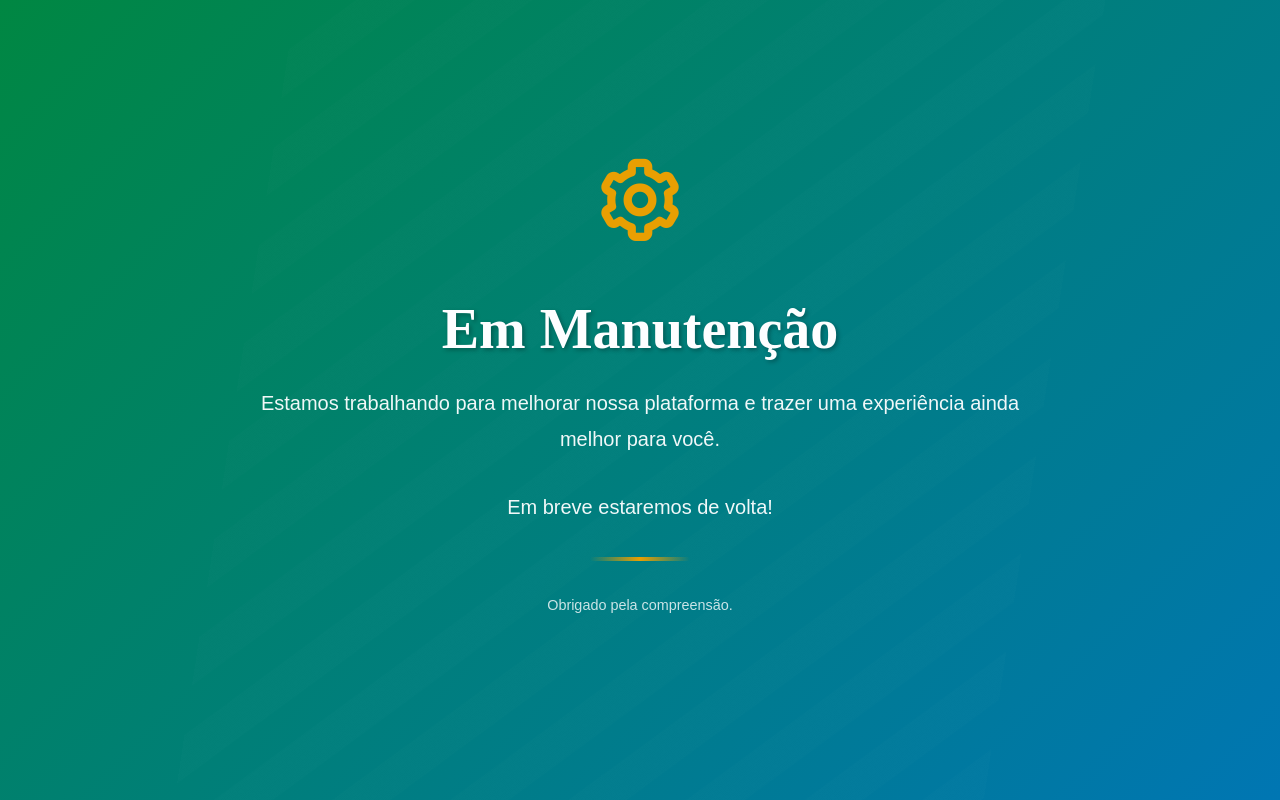
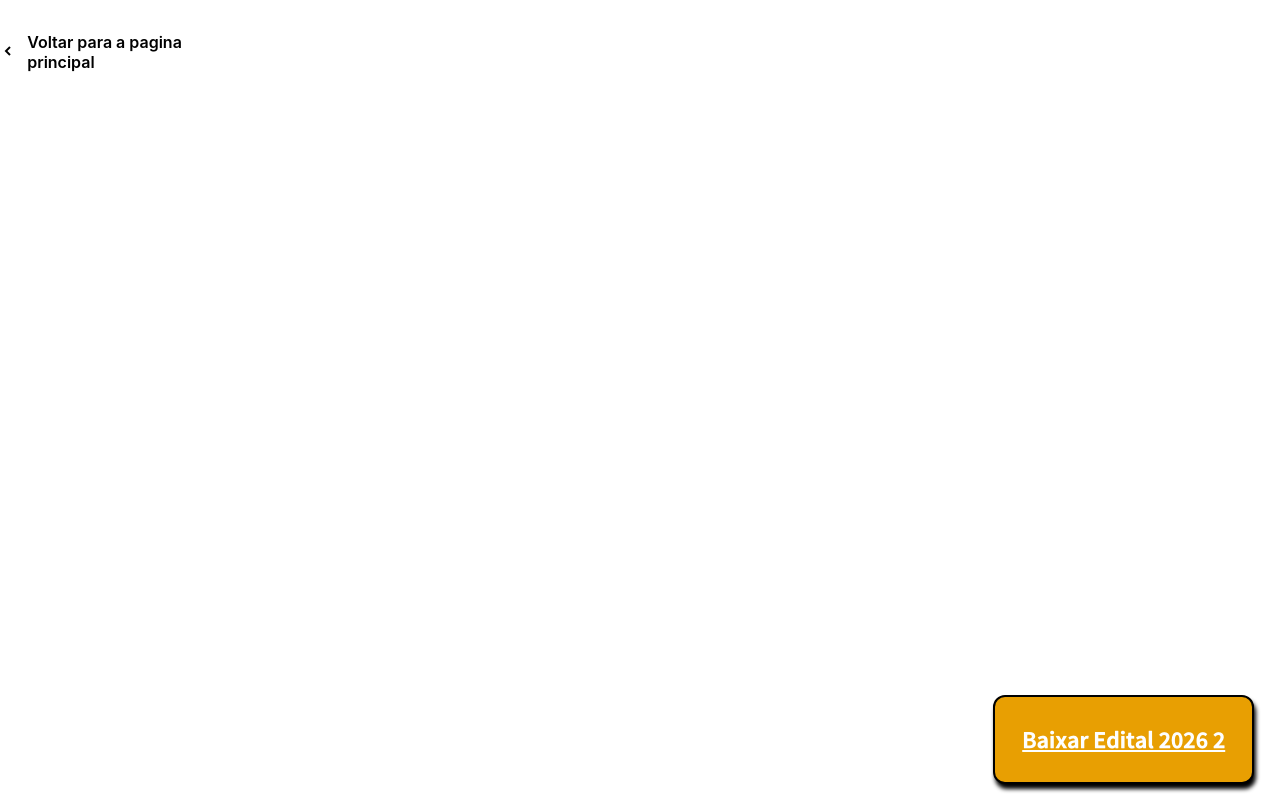
Before and after one commit to Evymendes/site-favela, a React (Create React App) app: page /edict2026 in a window 1280 px wide. Built offline with nearby package versions, Linux system fonts and the light colour scheme; a web font is replaced by a local one.

Commit message:
Feature edict 2026

```diff
--- a/package.json
+++ b/package.json
@@ -23,8 +23,7 @@
   },
   "eslintConfig": {
     "extends": [
-      "react-app",
-      "react-app/jest"
+      "react-app"
     ]
   },
   "browserslist": {
--- /dev/null
+++ b/src/Pages/Edital2026/index.js
@@ -0,0 +1,100 @@
+import React from 'react';
+import styled from 'styled-components'
+import { Link } from 'react-router-dom';
+
+import pdf from "../../assets/EditalDeAcessoARecursos2026.pdf"
+
+const Content = styled.section`
+  position: relative;
+  width: 100%;
+  height: auto;
+  min-height: 100vh;
+  display: flex;
+  flex-direction: column;
+  align-items: center;
+  /* justify-content: center; */
+  background: fff;
+  z-index: 1;
+  overflow: hidden;
+`;
+
+const BoxContent = styled.div`
+  width: 100%;
+  max-width: 1440px;
+  padding: 2rem 0;
+
+  iframe {
+    border: none;
+  }
+`
+
+const BoxBack = styled.div`
+padding-top: 2rem;
+width: 100%;
+max-width: 1440px;
+> div {
+  max-width: 246px;
+  > a {
+    align-items: center;
+    gap: 0.7rem;
+    text-decoration: none;
+    color: #000;
+    font-weight: 600;
+    display: ${(props) => (!props.showLink ? 'flex' : 'none')};
+  }
+}
+`;
+
+const TextHighlight = styled.a`
+  display: flex;
+  justify-content: center;
+  background: #e89f02;
+  padding: 1.7rem;
+  border: 2px solid black;
+  border-radius: 12px;
+  box-shadow: 2px 5px 4px #000;
+  font-size: 1.5rem;
+  font-family: FallingSky Bold;
+  color: var(--color_white);
+  white-space: nowrap;
+  overflow: hidden;
+  text-overflow: ellipsis;
+  position: absolute;
+  bottom: 2%;
+  right: 2%;
+`;
+
+const Edict2026 = () => {
+  return (
+    <Content>
+      <BoxBack>
+        <div>
+          <Link to="/">
+            <div>
+              <i class='bx bxs-chevron-left' ></i>
+            </div>
+            Voltar para a pagina principal
+          </Link>
+        </div>
+      </BoxBack>
+      <TextHighlight
+        href={pdf}
+        download="EditalDeAcessoARecursos2026.pdf"
+      >
+        Baixar Edital 2026 2
+      </TextHighlight>
+      <BoxContent>
+        {/* <iframe title="PDF Viewer" src={pdf} width="100%" height="100%"></iframe> */}
+        <div style={{ height: '80vh', width: '100%' }}>
+          <iframe
+            src={pdf}
+            style={{ width: '100%', height: '100%' }}
+            title="PDF Viewer"
+          />
+        </div>
+      </BoxContent>
+    </Content>
+  )
+}
+
+export default Edict2026;
--- a/src/Pages/Home/index.js
+++ b/src/Pages/Home/index.js
@@ -137,8 +137,8 @@ function Home() {
   return (
     <>
       <S.Container>
-        <Link to="/aprovados2025">
-          <S.TextHighlight> Aprovados 2025 </S.TextHighlight>
+        <Link to="/edict2026">
+          <S.TextHighlight> Edital 2026</S.TextHighlight>
         </Link>
       </S.Container>
       <BarParces>
--- a/src/Pages/Notice/index.js
+++ b/src/Pages/Notice/index.js
@@ -202,9 +202,9 @@ const Notice = () => {
 
   return (
     <>
-      <Content id='resultados'>
+      <Content id='3anos'>
         <BoxContent>
-          <h2>Resultados</h2>
+          <h2>3 anos</h2>
           <MenubyYear>
             <MenubyYearOption selected={activeButton === 2024} onClick={() => setActiveButton(2024)}>2024</MenubyYearOption>
             <MenubyYearOption selected={activeButton === 2023} onClick={() => setActiveButton(2023)}>2023</MenubyYearOption>
--- a/src/Routes/routes.js
+++ b/src/Routes/routes.js
@@ -1,14 +1,109 @@
 import React from "react";
-import { Routes, Route, BrowserRouter } from "react-router-dom";
+import { Routes, Route, BrowserRouter, Navigate } from "react-router-dom";
 
-import Maintenance from "../Pages/Maintenance";
+// import Home from "../Pages/Home";
+import Program from "../Pages/Program";
+import Notice from "../Pages/Notice";
+import TheCommunities from "../Pages/TheCommunities";
+import Gallery from "../Pages/Gallery";
+
+// 2023
+import ProgramLaunch from "../Pages/Gallery/2023/ProgramLaunch";
+import Prazeres from "../Pages/Gallery/2023/ProgramLaunch/prazeres";
+import CerroCora from "../Pages/Gallery/2023/ProgramLaunch/cerroCora";
+import GuararapeseVilaCandido from "../Pages/Gallery/2023/ProgramLaunch/guararapes-vilaCandido";
+import EdictRefinementSeminar2023 from "../Pages/Gallery/2023/EdictRefinementSeminar";
+import DefinitionOfSupportedProjects from "../Pages/Gallery/2023/DefinitionOfSupportedProjects";
+import IntroducingProjectsToCommunities from "../Pages/Gallery/2023/IntroducingProjectsToCommunities";
+import ProjectManagementCourse from "../Pages/Gallery/2023/ProjectManagementCourse";
+import BookRelease from "../Pages/Gallery/2023/BookRelease";
+import LaunchYouInThePark from "../Pages/Gallery/2023/LaunchYouInThePark";
+import ProjectsInAction from "../Pages/Gallery/2023/PrejectsInAction"
+import RegisterOfEvents from "../Pages/Gallery/2023/RegisterOfEvents"
+
+// 2024
+import EdictRefinementSeminar2024 from "../Pages/Gallery/2024/EdictRefinementSeminar";
+import AprovedProjects from "../Pages/Gallery/2024/AprovedProjects";
+import TrainingActivities from "../Pages/Gallery/2024/TrainingActivities";
+import OrganizationalStrengthening from "../Pages/Gallery/2024/OrganizationalStrengthening";
+import OngoingProjects from "../Pages/Gallery/2024/OngoingProjects";
+import InteractionswithTijucaNationalPark from "../Pages/Gallery/2024/InteractionswithTijucaNationalPark";
+import RegisterOfEvents2024 from "../Pages/Gallery/2024/RegisterOfEvents";
+
+// 2025
+import EdictRefinementSeminar2025 from "../Pages/Gallery/2025/EdictRefinementSeminar";
+import AprovedProjects2025 from "../Pages/Gallery/2025/AprovedProjects";
+import Mentoring from "../Pages/Gallery/2025/Mentoring";
+import GoodMorningFavela from "../Pages/Gallery/2025/GoodMorningFavela";
+
+// 2026
+import Edict2026 from "../Pages/Edital2026";
+
+// import Recursos from "../Pages/EditalRecursos";
+// import Perguntas from "../Pages/EditalRecursos/Perguntas";
+// import PreSelecao from "../Pages/Pre-selecionados"
+// import Edital2025 from "../Pages/Edital2025";
+// import YouInThePark from "../Pages/YouInThePark";
+
+import Aprovaos2025 from "../Pages/Aprovados2025"
+import Directors from "../Pages/Directors";
+import Team from "../Pages/Team";
+import MainPage from "../Pages/MainPage";
 
 const RoutesScreens = () => {
    return (
       <BrowserRouter>
          <Routes>
-            {/* Todas as rotas redirecionam para a página de manutenção */}
-            <Route path='*' element={<Maintenance />} />
+            <Route path='/' element={<MainPage />} exact />
+            {/* Página de Manutenção - Todas as rotas redirecionam para aqui */}
+            {/* <Route path='/' element={<Maintenance />} exact />
+            <Route path='*' element={<Navigate to='/' replace />} /> */}
+            {/* <Route path='/recursos' element={<Recursos />} /> */}
+            {/* <Route path='recursos/perguntas-mais-frequentes' element={<Perguntas />} /> */}
+            {/* <Route path='/pre-selecao' element={<PreSelecao />} /> */}
+            {/* <Route path='/edital2025' element={<Edital2025 />} /> */}
+            <   Route path='/aprovados2025' element={<Aprovaos2025 />} />
+
+            <Route path='/o-programa' element={<Program />} />
+            <Route path='/edital' element={<Notice />} />
+            <Route path='/as-comunidades' element={<TheCommunities />} />
+            <Route path='/galeria' element={<Gallery />} />
+            {/* 2023 */}
+            <Route path='/2023/lancamento-do-programa' element={<ProgramLaunch />} />
+            <Route path='/2023/lancamento-do-programa-prazeres' element={<Prazeres />} />
+            <Route path='/2023/lancamento-do-programa-cerro-cora' element={<CerroCora />} />
+            <Route path='/2023/lancamento-do-programa-guararapes-e-vila-candido' element={<GuararapeseVilaCandido />} />
+            <Route path='/2023/seminario-de-refinamento' element={<EdictRefinementSeminar2023 />} />
+            <Route path='/2023/curso-de-gestao' element={<ProjectManagementCourse />} />
+            <Route path='/2023/definicao-dos-projetos' element={<DefinitionOfSupportedProjects />} />
+            <Route path='/2023/apresentando-os-projetos' element={<IntroducingProjectsToCommunities />} />
+            <Route path='/2023/lancamento-do-livro' element={<BookRelease />} />
+            <Route path='/2023/lancamento-voce-no-parque' element={<LaunchYouInThePark />} />
+            <Route path='/2023/projetos-em-andamento' element={<ProjectsInAction />} />
+            <Route path='/2023/registros-de-eventos' element={<RegisterOfEvents />} />
+
+            {/* 2024 */}
+            <Route path='/2024/seminario-de-refinamento' element={<EdictRefinementSeminar2024 />} />
+            <Route path='/2024/aprovados' element={<AprovedProjects />} />
+            <Route path='/2024/atividades-de-formacao' element={<TrainingActivities />} />
+            <Route path='/2024/fortalecimento-organizacional' element={<OrganizationalStrengthening />} />
+            <Route path='/2024/projetos-em-andamento' element={<OngoingProjects />} />
+            <Route path='/2024/interacoes-com-o-parque-nacional-da-tijuca' element={<InteractionswithTijucaNationalPark />} />
+            <Route path="/2024/registros-de-eventos" element={ <RegisterOfEvents2024 />} />
+
+            {/* 2025 */}
+            <Route path='/2025/seminario-de-refinamento' element={<EdictRefinementSeminar2025 />} />
+            <Route path='/2025/aprovados' element={<AprovedProjects2025 />} />
+            <Route path='/2025/mentorias' element={<Mentoring />} />
+            <Route path="/2025/bom-dia-favela" element={<GoodMorningFavela />} />
+
+            {/* 2026 */}
+            <Route path='/edict2026' element={<Edict2026 />} />
+
+            <Route path='/realizadores' element={<Directors />} />
+            {/* <Route path='/voce-no-parque' element={<YouInThePark />} /> */}
+            <Route path='/equipe' element={<Team />} />
+            <Route path='*' element={<Navigate to='/' replace />} />
          </Routes>
       </BrowserRouter>
    )
--- a/src/components/Menu/index.js
+++ b/src/components/Menu/index.js
@@ -13,8 +13,8 @@ function Menu() {
     },
     {
       id: 1,
-      name: 'Resultados',
-      anchor: '#resultados',
+      name: '3 anos',
+      anchor: '#3anos',
     },
     {
       id: 2,
```
Also changed, not shown: 2 other files (tests, documents, lock files or other folders).
